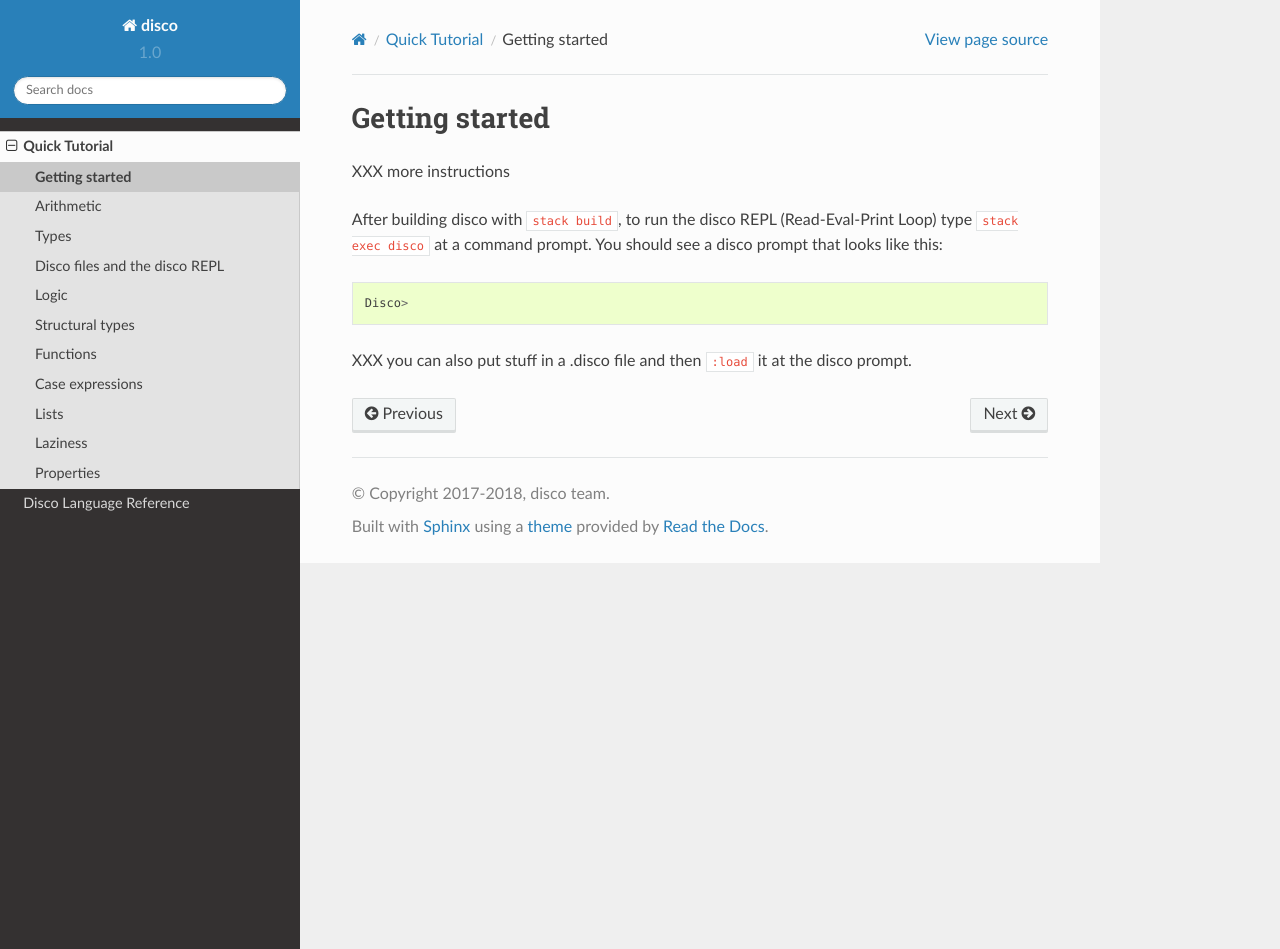
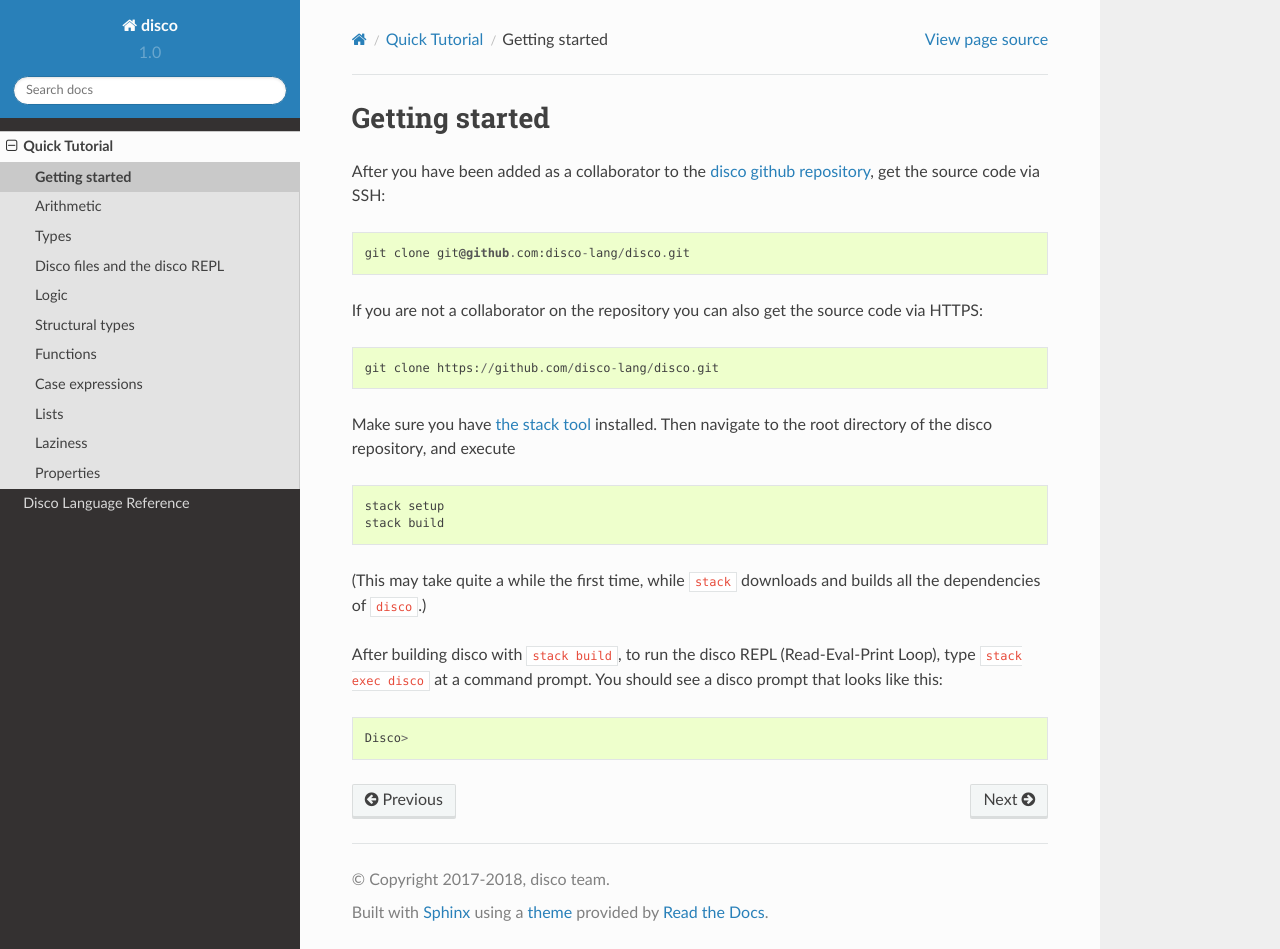
Before and after one commit to disco-lang/disco, a Sphinx documentation site: the page built from docs/tutorial/starting.rst, in a window 1280 px wide and 949 px high. Built offline with Sphinx 7.4.7 and the Read the Docs theme 2.0.0, drawn with Linux system fonts in a browser that asks for light colours.

Commit message:
tutorial: update starting page [ci skip]

```diff
--- a/docs/tutorial/starting.rst
+++ b/docs/tutorial/starting.rst
@@ -3,15 +3,39 @@
 Getting started
 ***************
 
-XXX more instructions
+After you have been added as a collaborator to the `disco github
+repository`_, get the source code via SSH:
+
+.. _`disco github repository`: https://github.com/disco-lang/disco
+
+::
+
+    git clone git@github.com:disco-lang/disco.git
+
+If you are not a collaborator on the repository you can also get the
+source code via HTTPS:
+
+::
+
+    git clone https://github.com/disco-lang/disco.git
+
+Make sure you have `the stack tool`_ installed.  Then navigate to
+the root directory of the disco repository, and execute
+
+.. _`the stack tool`: https://docs.haskellstack.org/en/stable/README/
+
+::
+
+    stack setup
+    stack build
+
+(This may take quite a while the first time, while ``stack`` downloads
+and builds all the dependencies of ``disco``.)
 
 After building disco with ``stack build``, to run the disco REPL
-(Read-Eval-Print Loop) type ``stack exec disco`` at a command prompt.
+(Read-Eval-Print Loop), type ``stack exec disco`` at a command prompt.
 You should see a disco prompt that looks like this:
 
 ::
 
     Disco>
-
-XXX you can also put stuff in a .disco file and then ``:load`` it at the
-disco prompt.
```
